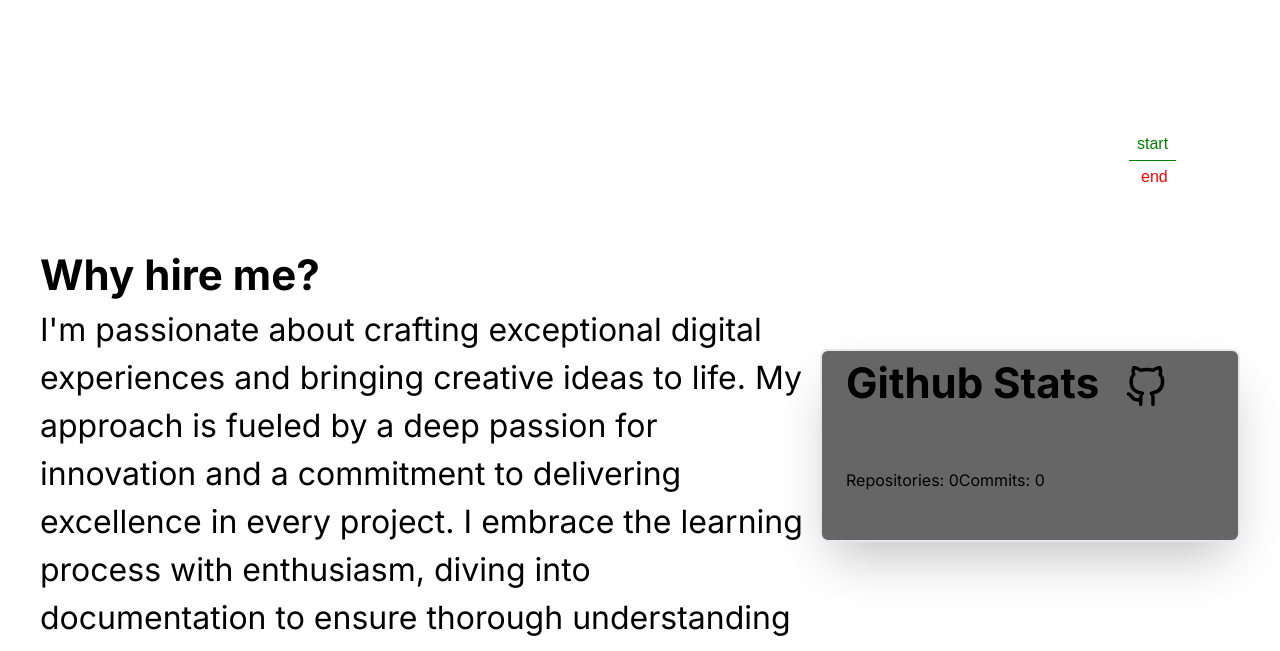
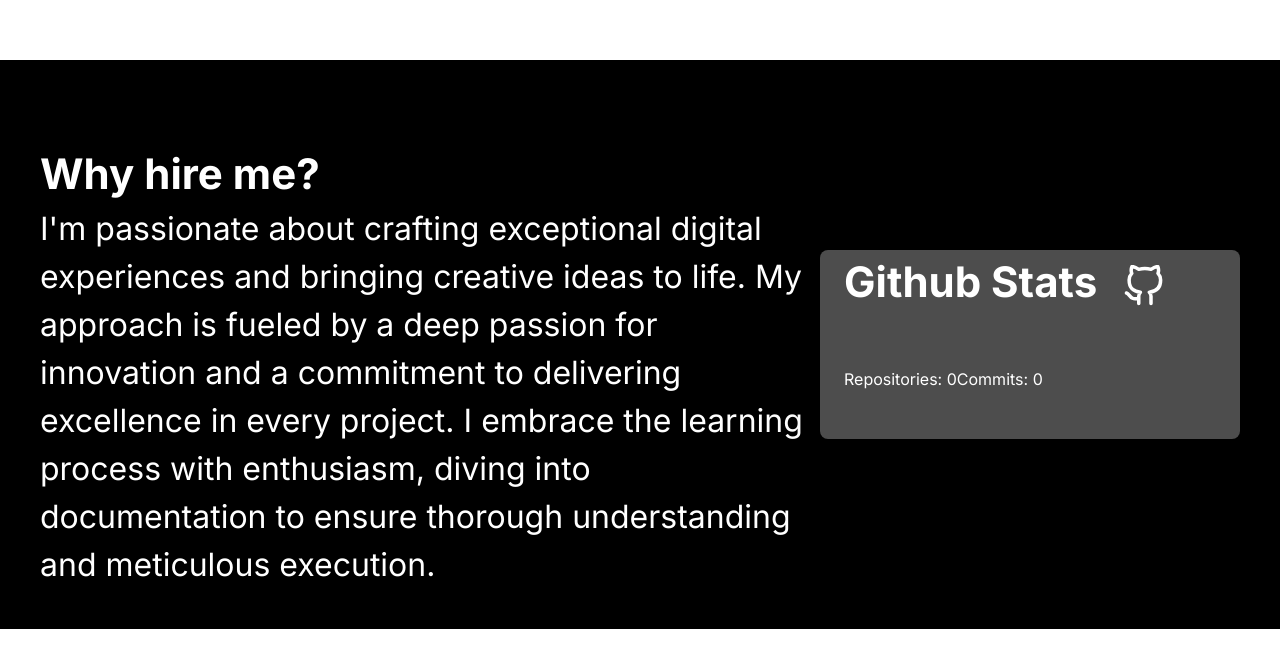
Before and after one commit to RizWaaN3024/my-portfolio, a Next.js app: page / in a window 1280 px wide. Shown: the part 2141-2792 px from the top of the page. After the commit the page ends 2770 px from the top, so only its background shows below. Built offline with nearby package versions, Linux system fonts and the light colour scheme; no server answers.

Commit message:
Code Fixes

```diff
--- a/app/page.jsx
+++ b/app/page.jsx
@@ -1,7 +1,7 @@
 import AboutMe from "@/components/AboutMe";
 import Hero from "@/components/Hero";
 import Navbar from "@/components/Navbar";
-import Skills from "@/components/Skills";
+import Skills from "@/components/WhyHireMe";
 import Image from "next/image";
 
 export default function Home() {
@@ -15,7 +15,9 @@ export default function Home() {
       </div>
       <div className="sm:px-10 px-5 w-full">
         <AboutMe />
-        <Skills />
+      </div>
+      <div className="sm:px-10 px-5 w-full bg-black">
+      <Skills />
       </div>
 
     </main>
--- a/components/AboutMe.jsx
+++ b/components/AboutMe.jsx
@@ -82,7 +82,7 @@ const AboutMe = () => {
           and robust </p> <p className="text-[36px] text-center overflow-hidden about-desc2">back-end systems. By night, I'm...well, still a coder. But
           with more snacks and bad puns.</p>
       </div>
-      <div className=" pt-[44px] overflow-hidden">
+      <div className=" pt-[44px] overflow-hidden pb-[40px]">
         <h3 className="text-[42px] font-bold text-center border-b-2 border-black about-title3">The Origin Story</h3>
         <p className="text-[36px] text-center pt-[24px] overflow-hidden about-desc3">
           Once upon a time, in a land filled with syntax errors and 404 pages, I
--- a/components/Skills.jsx
+++ b/components/WhyHireMe.jsx
@@ -85,10 +85,7 @@ const Skills = () => {
       fetchGitHubData();
   }, []);
   return (
-    <div className='container mx-auto py-[40px]'>
-      <div>
-        <h2 className='skill-title text-[94px] text-center'>My Skills</h2>
-      </div>
+    <div className='container mx-auto py-[40px] text-white'>
       <div className='flex justify-between items-center'>
         <div className='w-[65%]'>
         <div className='pt-[42px]'>
@@ -98,7 +95,7 @@ const Skills = () => {
             <p className='text-[32px] text-wrap'>I'm passionate about crafting exceptional digital experiences and bringing creative ideas to life. My approach is fueled by a deep passion for innovation and a commitment to delivering excellence in every project. I embrace the learning process with enthusiasm, diving into documentation to ensure thorough understanding and meticulous execution.</p>
         </div>
         </div>
-        <div className='github-section flex flex-col border-[2px] rounded-lg w-[35%] bg-black bg-opacity-60 backdrop-filter backdrop-blur-lg shadow-2xl'>
+        <div className='github-section flex flex-col  rounded-lg w-[35%] bg-white bg-opacity-30 backdrop-filter backdrop-blur-lg shadow-2xl'>
           <h2 className='text-[42px] font-bold pb-[54px] pl-[24px]'>Github Stats <FiGithub className='inline-block ml-[16px]'/></h2>
           <div className='flex pl-[24px]'>
           <p >Repositories: {repoCount}</p>
```
